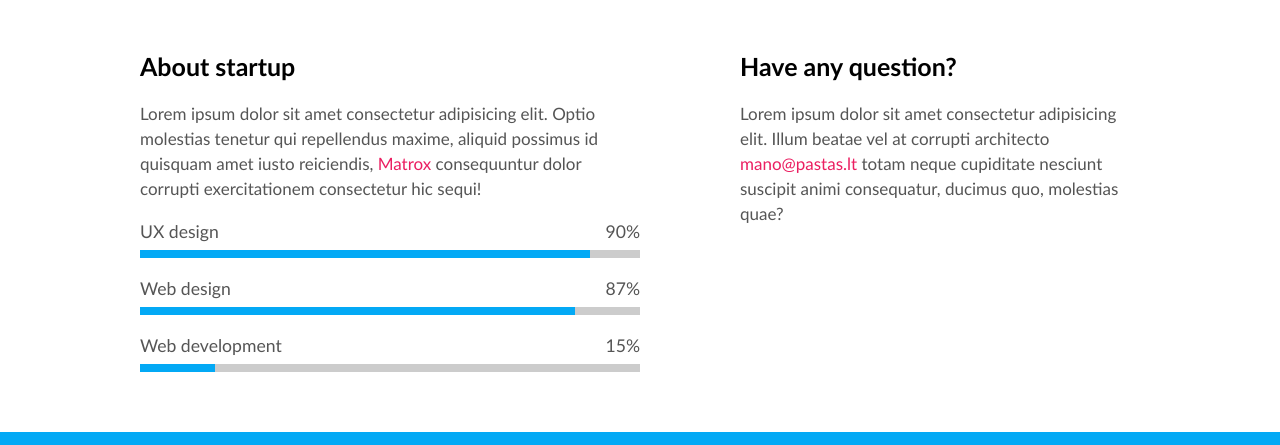
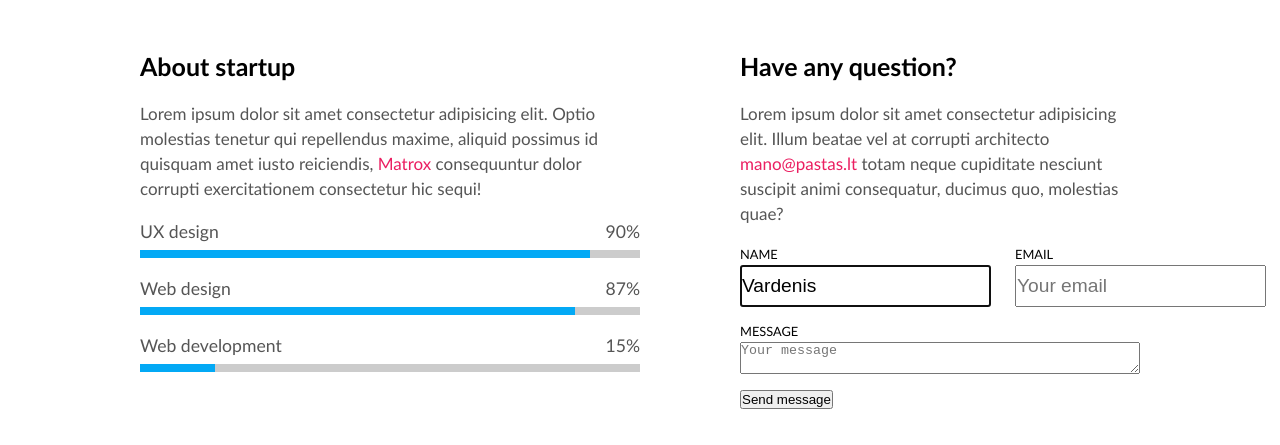
Before and after one commit to front-end-by-rimantas/55-grupe-coming-soon, a website: page index.html in a window 1280 px wide. Shown: the part 809-1254 px from the top of the page. Drawn offline with Linux system fonts and the light colour scheme.

Commit message:
Form HTML and basic style

```diff
--- /dev/null
+++ b/css/components/forms.css
@@ -0,0 +1,29 @@
+.form {
+  display: flex;
+  flex-direction: column;
+  gap: 1rem;
+  width: 100%;
+}
+.form .form-row {
+  display: flex;
+  gap: 1.5rem;
+}
+.form .form-group {
+  display: flex;
+  flex-direction: column;
+  gap: 0.2rem;
+  width: 100%;
+}
+.form label {
+  font-size: 0.8rem;
+  text-transform: uppercase;
+}
+.form input {
+  font-size: 1.2rem;
+  padding-top: 0.5rem;
+  padding-bottom: 0.5rem;
+}
+.form textarea {
+}
+.form button {
+}
--- a/index.html
+++ b/index.html
@@ -21,6 +21,7 @@
     <link rel="stylesheet" href="./css/components/clock.css">
     <link rel="stylesheet" href="./css/components/mouse.css">
     <link rel="stylesheet" href="./css/components/progress-bar.css">
+    <link rel="stylesheet" href="./css/components/forms.css">
     <!-- custom page -->
     <link rel="stylesheet" href="./css/pages/coming-soon.css">
 </head>
@@ -89,6 +90,27 @@
             <div class="column">
                 <h2 class="section-title">Have any question?</h2>
                 <p class="section-description">Lorem ipsum dolor sit amet consectetur adipisicing elit. Illum beatae vel at corrupti architecto <a href="mailto:mano@pastas.lt">mano@pastas.lt</a> totam neque cupiditate nesciunt suscipit animi consequatur, ducimus quo, molestias quae?</p>
+                <form class="form">
+                    <div class="form-row">
+                        <div class="form-group">
+                            <label for="first-name">Name</label>
+                            <input id="first-name" type="text" name="name" value="Vardenis" placeholder="Your name" maxlength="25" required autofocus>
+                        </div>
+                        <div class="form-group">
+                            <label for="email">Email</label>
+                            <input id="email" type="email" name="email" value="" maxlength="50" placeholder="Your email" required>
+                        </div>
+                    </div>
+                    <div class="form-row">
+                        <div class="form-group">
+                            <label for="message">Message</label>
+                            <textarea id="message" name="message" minlength="20" maxlength="500" placeholder="Your message" required></textarea>
+                        </div>
+                    </div>
+                    <div class="form-row">
+                        <button type="submit">Send message</button>
+                    </div>
+                </form>
             </div>
         </div>
     </main>
```
